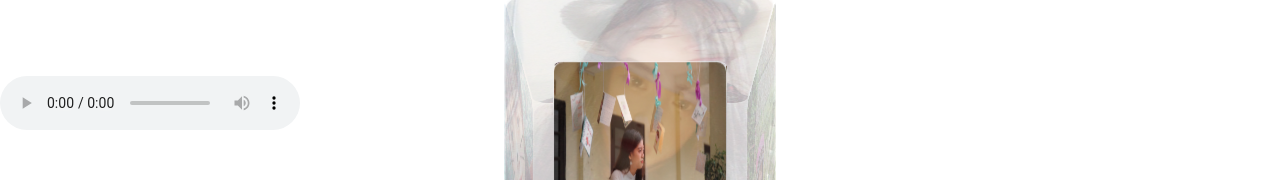
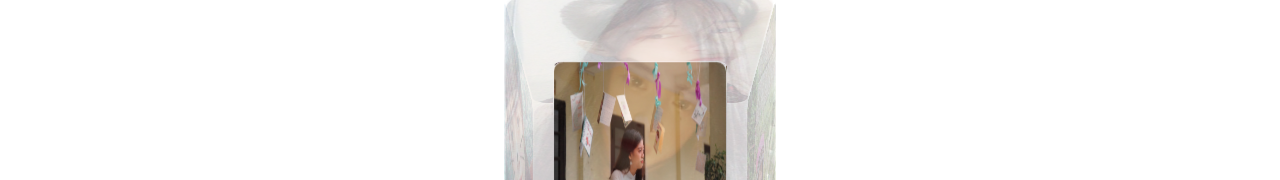
Before and after one commit to canhdn99/cdn238, a plain HTML site: page index.html in a window 1280 px wide. Shown: the part 206-386 px from the top of the page. Drawn offline with Linux system fonts and the light colour scheme.

Commit message:
Update index.html

```diff
--- a/index.html
+++ b/index.html
@@ -84,7 +84,7 @@
     </div>
   </div>
 
-  <audio controls loop autoplay>
+  <audio controls loop autoplay hidden>
     <source src="https://drive.google.com/uc?export=download&id=1HWadhGoYvVT0cRbW1qSZ89pMAX0X2bBK" type="audio/mpeg">
   </audio>
 </body>
```
